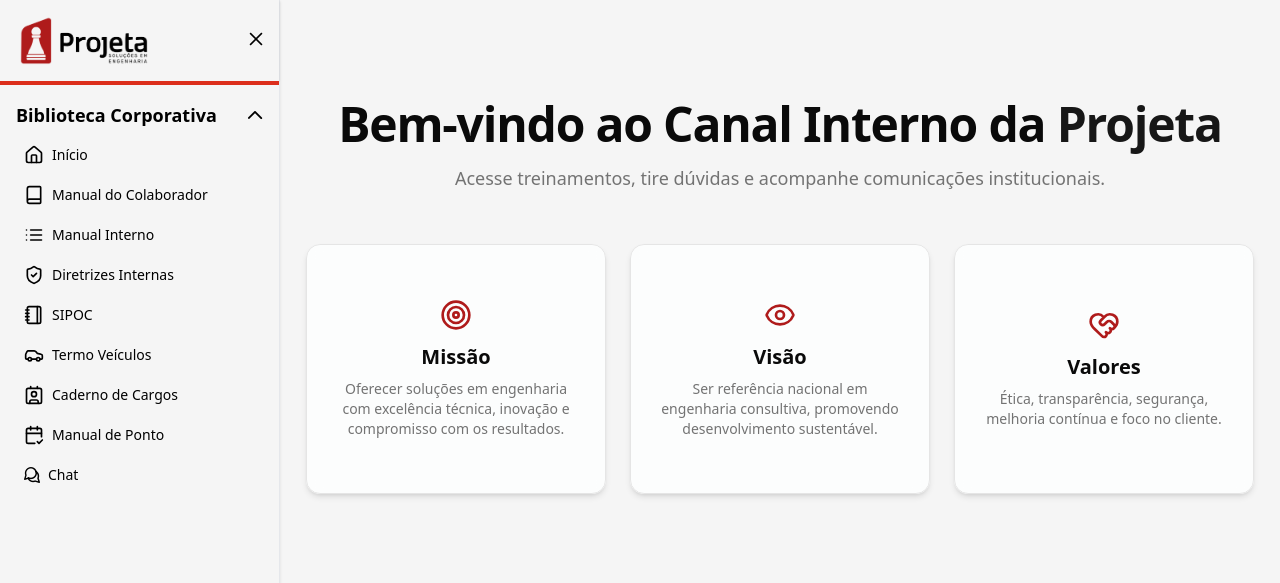
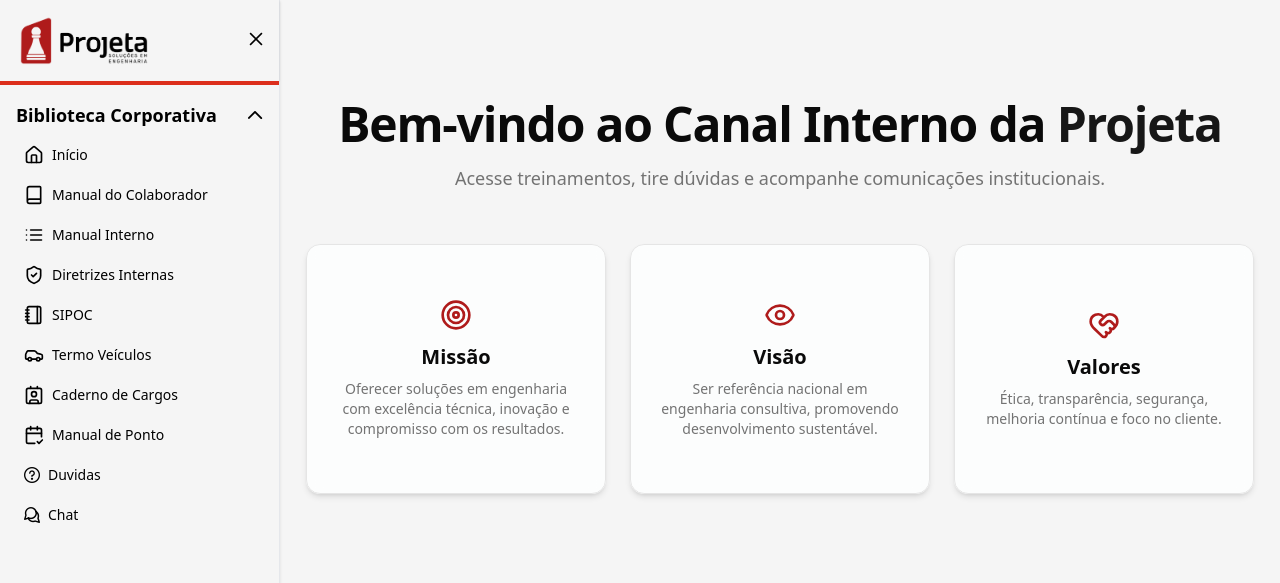
Before and after one commit to NITEP-Projeta/faqprojeta, a Next.js app in the folder frontend/: page / in a window 1280 px wide. Shown: the top 583 px of the page. Built offline with nearby package versions, Linux system fonts and the light colour scheme; no server answers; the database is empty; sample sign-in values are in the browser's storage.

Commit message:
Mudanças visuais

```diff
--- a/frontend/app/admin/chat/page.tsx
+++ b/frontend/app/admin/chat/page.tsx
@@ -584,7 +584,7 @@ export default function AdminChatInboxPage() {
                 </div>
               )}
             </div>
-
+            {/* Ações
             <button
               onClick={() => setShowDebug((v) => !v)}
               className="p-2 text-[#7A7A7A] hover:bg-[#EAEAEA] rounded-lg transition"
@@ -592,6 +592,7 @@ export default function AdminChatInboxPage() {
             >
               <Bug className="w-4 h-4" />
             </button>
+            */}
             <button
               onClick={refreshChats}
               className="p-2 text-[#7A7A7A] hover:bg-[#EAEAEA] rounded-lg transition"
@@ -756,11 +757,8 @@ export default function AdminChatInboxPage() {
             <div className="border-b border-[#EAEAEA] p-4 flex items-center justify-between">
               <div className="flex items-center gap-3">
                 <h2 className="text-lg font-semibold text-[#1A1A1A]">
-                  Mensagens — {selectedChatRow?.lastSenderName || selectedChatRow?.createdByName || selectedChat}
+                  Mensagens:
                 </h2>
-                <span className="text-xs bg-[#F2C14E]/20 text-[#1A1A1A] px-2 py-1 rounded-full border border-[#F2C14E]/60">
-                  {messages.length} mensagens
-                </span>
               </div>
               <div className="flex items-center gap-2">
                 <button
--- a/frontend/components/ClientLayout.tsx
+++ b/frontend/components/ClientLayout.tsx
@@ -146,6 +146,14 @@ export default function ClientLayout({ children }: { children: React.ReactNode }
                     </Link>
                   </li>
                   {!isAdmin && (
+                  <li>
+                    <Link href="/faq" aria-label="Ir para a página de Dashboard" className="flex items-center gap-2 p-2 rounded transition-all duration-300 ease-in-out hover:bg-[#F1F5F9] hover:scale-[1.03] hover:text-[#AF1B1B]">
+                      <i className="pi pi-question-circle"></i>
+                      <span>Duvidas</span>
+                    </Link>
+                  </li>
+                  )}
+                  {!isAdmin && (
                     <li>
                       <Link href="/chat" aria-label="Ir para a página de Chat" className="flex items-center gap-2 p-2 rounded transition-all duration-300 ease-in-out hover:bg-[#F1F5F9] hover:scale-[1.03] hover:text-[#AF1B1B]">
                         <i className="pi pi-comments"></i>
```
